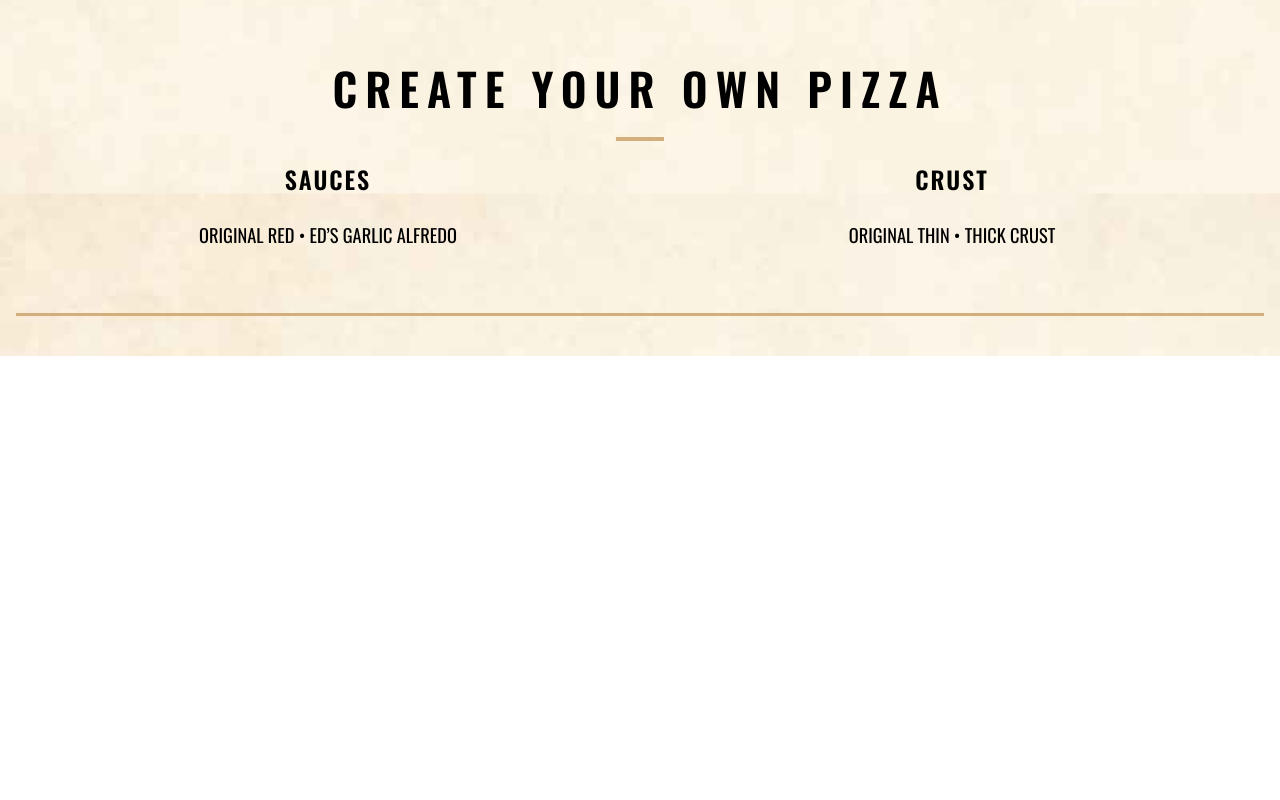
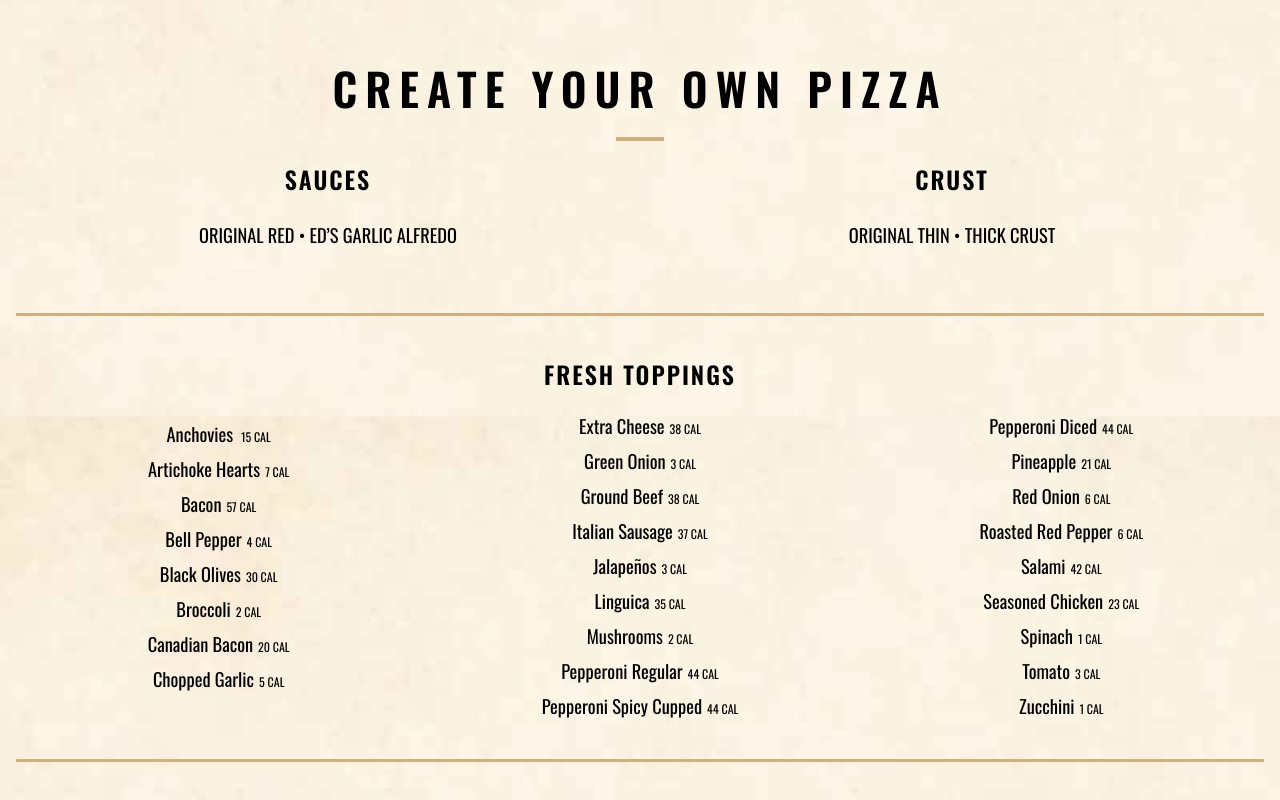
Before and after one commit to Goodlvn/practice-pizza-landing-page, a Next.js app: page / in a window 1280 px wide. Shown: the part 822-1622 px from the top of the page. Before the commit the page ends 1178 px from the top, so only its background shows below. Built offline with nearby package versions, Linux system fonts and the light colour scheme; a web font is replaced by a local one.

Commit message:
layout styling for toppings section!

```diff
--- a/src/components/subComponents/MainMenu.js
+++ b/src/components/subComponents/MainMenu.js
@@ -1,4 +1,6 @@
 
+import Topping from "./Topping";
+import { resolveHref } from "next/dist/next-server/lib/router/router";
 
 export default function MainMenu() {
     return (
@@ -14,6 +16,13 @@ export default function MainMenu() {
                     <h4 className="menuText">ORIGINAL THIN • THICK CRUST</h4>
                 </div>
             </div>
+
+            <hr className="contentLine" />
+
+            <h2 className="menuSubTitle">FRESH TOPPINGS</h2>
+            <div style={{ flexDirection: "column" }}>
+                <Topping />
+            </div>
             <hr className="contentLine" />
         </div>
     )
--- /dev/null
+++ b/src/components/subComponents/Topping.js
@@ -0,0 +1,111 @@
+
+export default function Topping() {
+    return (
+        <ul className="menuList">
+            <li className="menuListItem menuText">
+                Anchovies
+                <span> 15 CAL</span>
+            </li>
+            <li className="menuListItem menuText">
+                Artichoke Hearts
+            <span>7 CAL</span>
+            </li>
+            <li className="menuListItem menuText">
+                Bacon
+            <span>57 CAL</span>
+            </li>
+            <li className="menuListItem menuText">
+                Bell Pepper
+            <span>4 CAL</span>
+            </li>
+            <li className="menuListItem menuText">
+                Black Olives
+            <span>30 CAL</span>
+            </li>
+            <li className="menuListItem menuText">
+                Broccoli
+            <span>2 CAL</span>
+            </li>
+            <li className="menuListItem menuText">
+                Canadian Bacon
+            <span>20 CAL</span>
+            </li>
+            <li className="menuListItem menuText">
+                Chopped Garlic
+            <span>5 CAL</span>
+            </li>
+            <li className="menuListItem menuText">
+                Extra Cheese
+            <span>38 CAL</span>
+            </li>
+            <li className="menuListItem menuText">
+                Green Onion
+            <span>3 CAL</span>
+            </li>
+            <li className="menuListItem menuText">
+                Ground Beef
+            <span>38 CAL</span>
+            </li>
+            <li className="menuListItem menuText">
+                Italian Sausage
+            <span>37 CAL</span>
+            </li>
+            <li className="menuListItem menuText">
+                Jalapeños
+            <span>3 CAL</span>
+            </li>
+            <li className="menuListItem menuText">
+                Linguica
+            <span>35 CAL</span>
+            </li>
+            <li className="menuListItem menuText">
+                Mushrooms
+            <span>2 CAL</span>
+            </li>
+            <li className="menuListItem menuText">
+                Pepperoni Regular
+            <span>44 CAL</span>
+            </li>
+            <li className="menuListItem menuText">
+                Pepperoni Spicy Cupped
+            <span>44 CAL</span>
+            </li>
+            <li className="menuListItem menuText">
+                Pepperoni Diced
+            <span>44 CAL</span>
+            </li>
+            <li className="menuListItem menuText">
+                Pineapple
+            <span>21 CAL</span>
+            </li>
+            <li className="menuListItem menuText">
+                Red Onion
+            <span>6 CAL</span>
+            </li>
+            <li className="menuListItem menuText">
+                Roasted Red Pepper
+            <span>6 CAL</span>
+            </li>
+            <li className="menuListItem menuText">
+                Salami
+            <span>42 CAL</span>
+            </li>
+            <li className="menuListItem menuText">
+                Seasoned Chicken
+            <span>23 CAL</span>
+            </li>
+            <li className="menuListItem menuText">
+                Spinach
+            <span>1 CAL</span>
+            </li>
+            <li className="menuListItem menuText">
+                Tomato
+            <span>3 CAL</span>
+            </li>
+            <li className="menuListItem menuText">
+                Zucchini
+            <span>1 CAL</span>
+            </li>
+        </ul >
+    )
+}
--- a/styles/menu.css
+++ b/styles/menu.css
@@ -54,3 +54,20 @@
   background-color: #d3af7e;
   margin: 1rem auto 0 auto;
 }
+
+.menuList {
+  margin: 0;
+  padding: 0;
+  column-count: 3;
+}
+
+.menuListItem {
+  margin: 8px 0;
+  padding: 0;
+  list-style: none;
+}
+
+.menuListItem span {
+  padding-left: 5px;
+  font-size: 0.75rem;
+}
```
